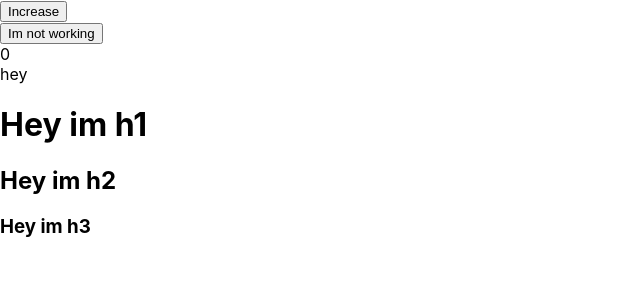
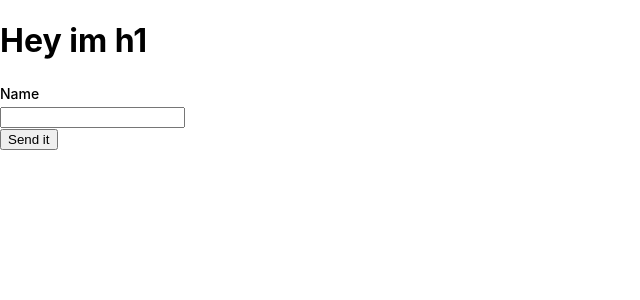
Before and after one commit to alex-james-vukovity/formik-playground, a React (Create React App) app: page / in a window 1280 px wide. Shown: the top 300 px of the page, without its empty margins (0-640 px from the left). Built offline with nearby package versions, Linux system fonts and the light colour scheme.

Commit message:
create a form

```diff
--- a/src/App.tsx
+++ b/src/App.tsx
@@ -1,23 +1,30 @@
 import { FC, useState } from 'react'
+import { Formik, Form } from 'formik'
 
-import { Heading, Box, Button } from './components'
+import { Heading, Box, Button, TextField } from './components'
+import { AppFormProps } from './interfaces'
+import { AppFormSchema } from './validations'
 
 export const App: FC = () => {
-  const [count, setCount] = useState(0)
+  const onSubmit = async (values: AppFormProps): Promise<void> => {
+    await console.log(values)
+  }
 
   return (
     <Box>
-      <Box>
-        <Button onClick={() => setCount(count + 1)}>Increase</Button>
-      </Box>
-      <Box>
-        <Button>Im not working</Button>
-      </Box>
-      <Box>{count}</Box>
-      <Box>hey</Box>
-      <Heading variant='h1'>Hey im h1</Heading>
-      <Heading variant='h2'>Hey im h2</Heading>
-      <Heading variant='h3'>Hey im h3</Heading>
+      <Heading variant="h1">Hey im h1</Heading>
+      <Formik initialValues={{ name: '' }} validationSchema={AppFormSchema} onSubmit={onSubmit}>
+        {({ isSubmitting }) => {
+          return (
+            <Form>
+              <TextField name="name" label="Name" />
+              <Button disabled={isSubmitting} type="submit">
+                Send it
+              </Button>
+            </Form>
+          )
+        }}
+      </Formik>
     </Box>
   )
 }
```
